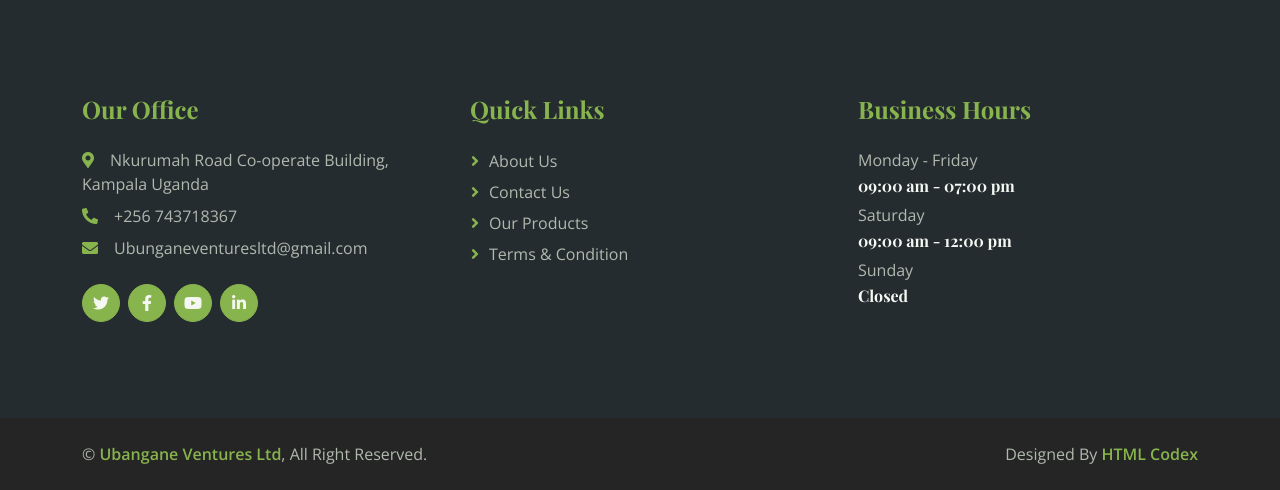
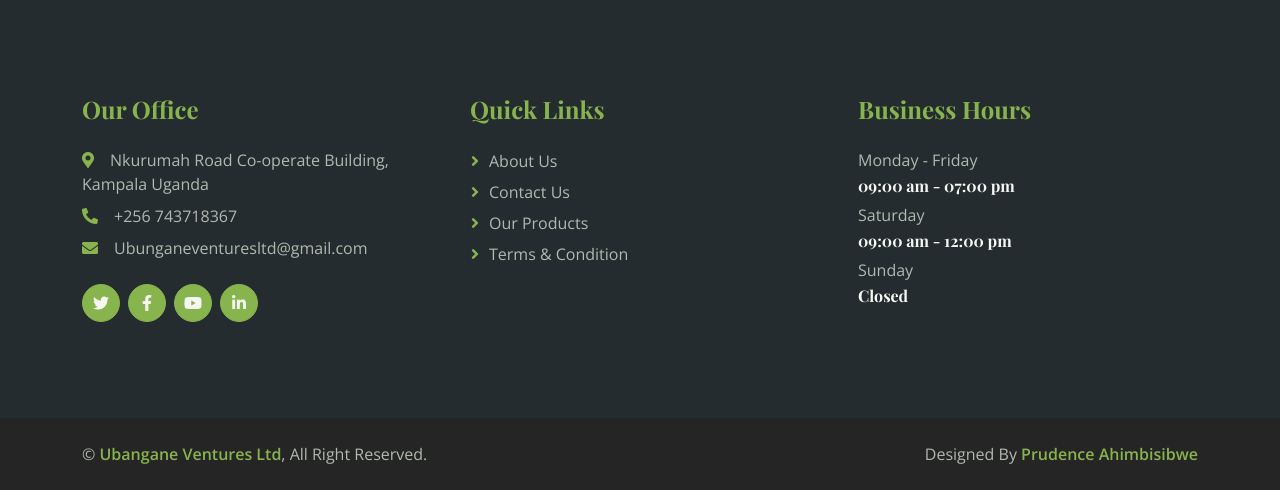
Before and after one commit to bradiepoa/ubangane, a Django app: page /contacts in a window 1280 px wide. Shown: the part 1048-1538 px from the top of the page. Run offline with Django 5.2, Linux system fonts and the light colour scheme; some libraries are stand-ins or nearby versions.

Commit message:
modified:   mainweb/templates/mainweb/footer.html

```diff
--- a/mainweb/templates/mainweb/footer.html
+++ b/mainweb/templates/mainweb/footer.html
@@ -46,7 +46,7 @@
             </div>
             <div class="col-md-6 text-center text-md-end">
                 <!--/*** This template is free as long as you keep the footer author’s credit link/attribution link/backlink. If you'd like to use the template without the footer author’s credit link/attribution link/backlink, you can purchase the Credit Removal License from "https://htmlcodex.com/credit-removal". Thank you for your support. ***/-->
-                Designed By <a class="fw-medium" href="https://htmlcodex.com">HTML Codex</a>
+                Designed By <a class="fw-medium" href="">Prudence Ahimbisibwe</a>
             </div>
         </div>
     </div>
```
